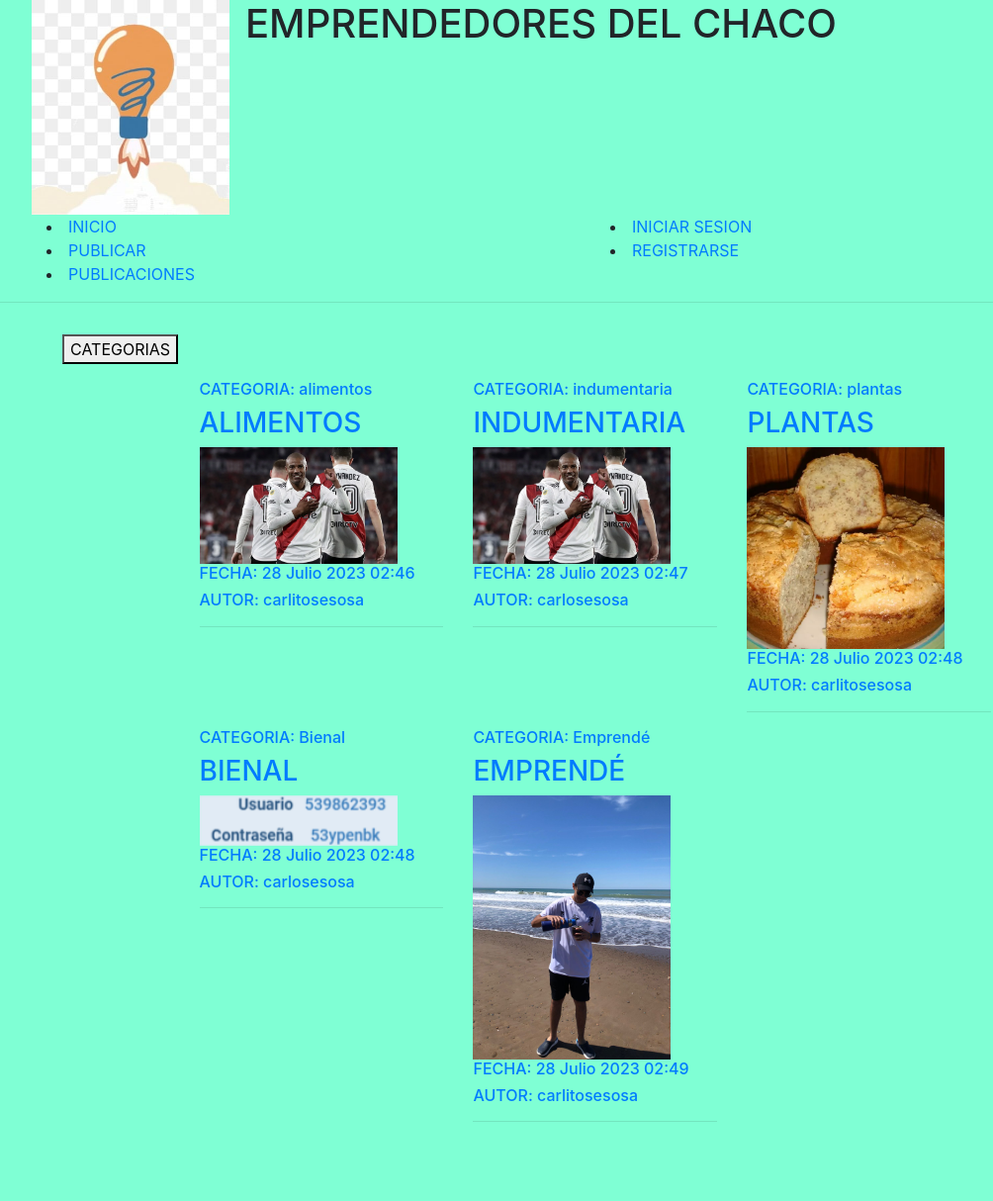
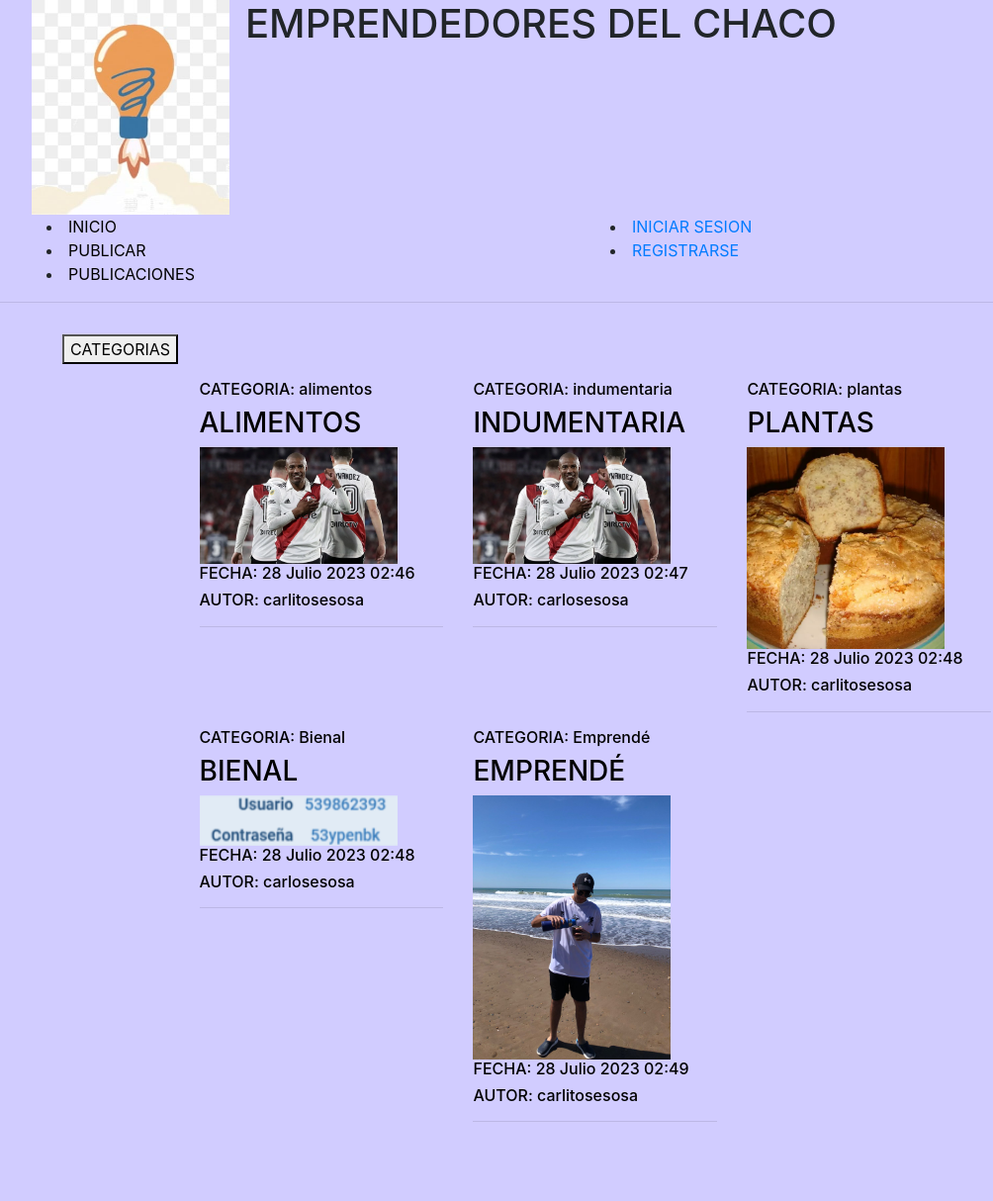
Before and after one commit to Carlosesosa/RepositorioProyectoGrupo7, a Django app: page /publicaciones/Listar in a window 1280 px wide. Shown: the whole page at 99% size, without its empty margins (38-1042 px from the left). Run offline with Django 4.2, Linux system fonts and the light colour scheme; data comes from the database, SQL or seed files in the repository; both versions use the stored data as it was after the commit; some libraries are stand-ins or nearby versions.

Commit message:
estilos de la pagina

```diff
--- a/BlogEmprendedores/apps/publicaciones/urls.py
+++ b/BlogEmprendedores/apps/publicaciones/urls.py
@@ -20,6 +20,10 @@ urlpatterns = [
 
    path('Filtro/3', views.Filtro_Categorias, name="filtro_plantas"),
 
-   path('Borrar/<int:pk>', views.BorrarPublicacion.as_view(), name="borrar_publicacion")
+   path('Filtro/4', views.Filtro_Categorias, name="filtro_bienal"),
+
+   path('Filtro/5', views.Filtro_Categorias, name="filtro_emprende"),
+
+   path('Borrar/<int:pk>', views.BorrarPublicacion.as_view(), name="borrar_publicacion"),
 
 ]
--- a/BlogEmprendedores/static/css/main.css
+++ b/BlogEmprendedores/static/css/main.css
@@ -1,5 +1,5 @@
 .colfondo{
-    background-color: aquamarine;
+    background-color: #d1ccff;
     }
 
 .menu{
@@ -38,6 +38,15 @@
 }
 
 .dropdown-content a:hover {
-        color: #FFFFFF;
-        background-color: #00A4BD;
+    color: #000000;
+    background-color: #32d2dd;
 }
+
+.interact{
+    color: black;
+}
+
+.interact:hover {
+    background-color: #223094;
+    color: black;
+  }
--- a/BlogEmprendedores/templates/base.html
+++ b/BlogEmprendedores/templates/base.html
@@ -18,9 +18,9 @@
       <div class="row">
 
           <div class="col-md-6">
-              <li><a href="{% url 'home' %}">INICIO</a></li>
-              <li><a href="{% url 'publicaciones:crear_publicacion' %}">PUBLICAR</a></li>
-              <li><a href="{% url 'publicaciones:listar_publicaciones' %}">PUBLICACIONES</a></li>
+              <li><a class="interact" href="{% url 'home' %}">INICIO</a></li>
+              <li><a class="interact" href="{% url 'publicaciones:crear_publicacion' %}">PUBLICAR</a></li>
+              <li><a class="interact" href="{% url 'publicaciones:listar_publicaciones' %}">PUBLICACIONES</a></li>
           </div>
           <div class="col-md-6">
               {% if user.is_authenticated %}
--- a/BlogEmprendedores/templates/publicaciones/listar.html
+++ b/BlogEmprendedores/templates/publicaciones/listar.html
@@ -1,4 +1,6 @@
 {% extends 'base.html' %}
+
+{% load static %}
 
 {% block contenido %}
 
@@ -13,6 +15,8 @@
             <a href="{% url 'publicaciones:filtro_alimentos' %}">Alimentos</a>
             <a href="{% url 'publicaciones:filtro_indumentaria' %}">Indumentaria</a>
             <a href="{% url 'publicaciones:filtro_plantas' %}">Plantas</a>
+            <a href="{% url 'publicaciones:filtro_bienal' %}">Bienal</a>
+            <a href="{% url 'publicaciones:filtro_emprende' %}">Emprendé</a>
 
         </div>
     </div>
@@ -24,7 +28,7 @@
             {% for p in object_list %}
                 <div class="col-md-4">
                     <div>
-                        <a href="{% url 'publicaciones:detalle_publicacion' p.pk %}">
+                        <a class="interact" href="{% url 'publicaciones:detalle_publicacion' p.pk %}">
                             <h6>CATEGORIA: {{p.categoria}}</h6>
                             <h3> {{p.titulo}}</h3>
                             <img src="{{p.imagen.url}}" width="200">
```
Also changed, not shown: BlogEmprendedores/BlogEmprendedores/db.sqlite3, BlogEmprendedores/media/publicaciones/1xBet_539862393_13_1_2023.png (added), BlogEmprendedores/media/publicaciones/IMG-20221007-WA0039.jpg (added), BlogEmprendedores/media/publicaciones/Torta_lqQygay.png (added), BlogEmprendedores/media/publicaciones/river.png (added), BlogEmprendedores/media/publicaciones/river_isECL3X.png (added), BlogEmprendedores/media/publicaciones/river_yQLetqW.png (added). Lines whose indentation alone changed are shown as unchanged.
